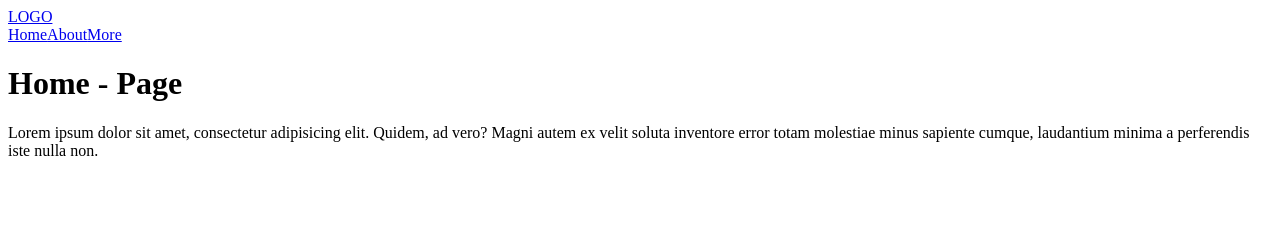
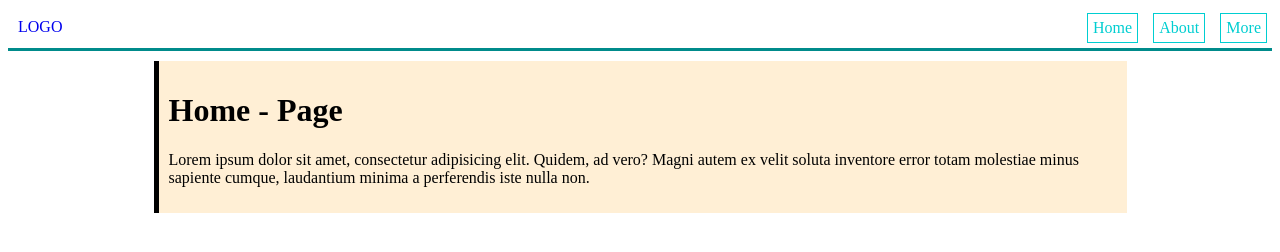
Before and after one commit to kenmugy/gatsby-prac-1, a Gatsby site: page / in a window 1280 px wide. Built offline with nearby package versions, Linux system fonts and the light colour scheme; Gatsby itself is replaced by a stand-in of ours.

Commit message:
added styles to components

```diff
--- a/src/components/Layout.js
+++ b/src/components/Layout.js
@@ -1,10 +1,10 @@
 import React from "react"
-import { Link } from "gatsby"
 import Navbar from "./Navbar"
+import styles from './layout.module.css'
 
 export default ({ children }) => (
   <main>
     <Navbar />
-    <div className="container">{children}</div>
+    <div className={styles.container}>{children}</div>
   </main>
 )
--- a/src/components/Navbar.js
+++ b/src/components/Navbar.js
@@ -1,5 +1,6 @@
 import React from "react"
 import { Link } from "gatsby"
+import styles from "./navbar.module.css"
 
 const Logo = ({ to, text }) => <Link to={to}>{text}</Link>
 const NavLinks = ({ to, text }) => <Link to={to}>{text}</Link>
@@ -7,7 +8,7 @@ const NavLinks = ({ to, text }) => <Link to={to}>{text}</Link>
 export default () => (
   <nav>
     <Logo to="/" text="LOGO" />
-    <div className="navlinks">
+    <div className={styles.navlinks}>
       <NavLinks to="/" text="Home" />
       <NavLinks to="/about" text="About" />
       <NavLinks to="/more" text="More" />
--- a/src/components/layout.module.css
+++ b/src/components/layout.module.css
@@ -0,0 +1,7 @@
+.container {
+    border-left: 5px solid ;
+    width: 75%;
+    margin: 0 auto;
+    padding: 10px;
+    background: papayawhip;
+}
--- a/src/components/navbar.module.css
+++ b/src/components/navbar.module.css
@@ -0,0 +1,29 @@
+nav {
+    border-bottom: 3px solid darkcyan;
+    display: flex;
+    justify-content: space-between;
+    padding: 5px;
+    margin-bottom: 10px;
+}
+
+
+.navlinks {
+    display: flex;
+    justify-content: space-between;
+    width: 180px;
+}
+
+a {
+    padding: 5px;
+    text-decoration: none;
+}
+
+.navlinks a {
+    border: 1px solid darkturquoise;
+    color: darkturquoise;
+}
+.navlinks a:hover {
+    color: aliceblue;
+    background: darkturquoise;
+
+}
```
